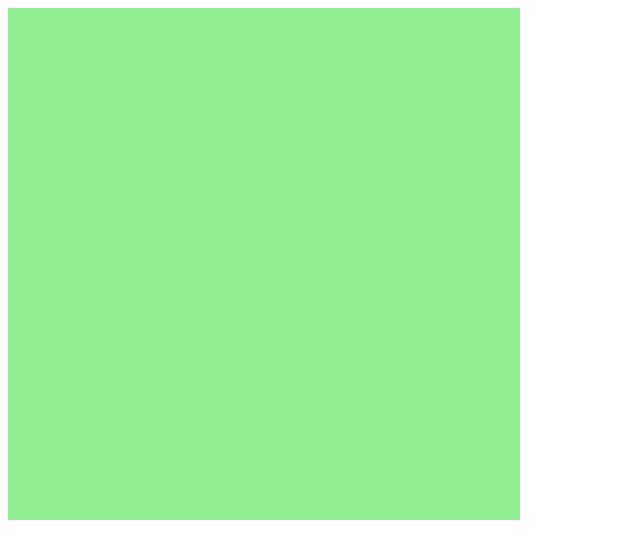
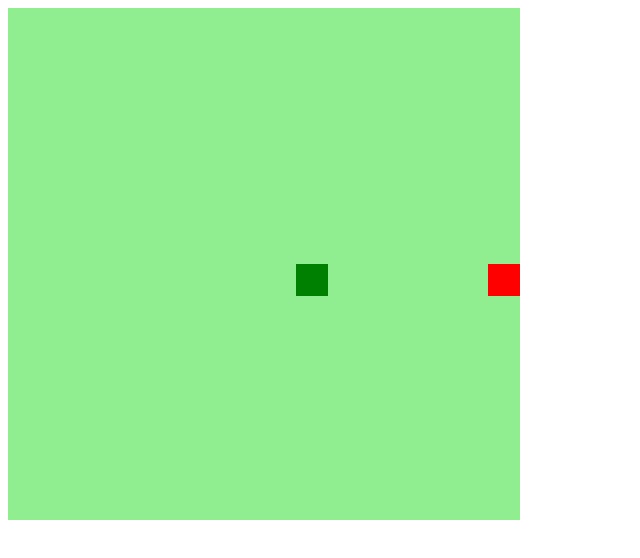
Before and after one commit to WTC13/snake_game, a plain HTML site: page index.html in a window 1280 px wide. Shown: the whole page, without its empty margins (0-640 px from the left). Drawn offline with Linux system fonts and the light colour scheme.

Commit message:
criar a comida

```diff
--- a/index.html
+++ b/index.html
@@ -1,11 +1,11 @@
 <!DOCTYPE html>
-<html lang="en">
+<html lang="pt-br">
 <head>
     <meta charset="UTF-8">
     <meta http-equiv="X-UA-Compatible" content="IE=edge">
     <meta name="viewport" content="width=device-width, initial-scale=1.0">
     <link rel="stylesheet" href="style.css">
-    <script defer src="main.js"></script>
+    <script defer src="script.js"></script>
     <title>Snake Game</title>
 </head>
 <body>
--- a/main.js
+++ b/script.js
@@ -8,6 +8,10 @@ snake [0] = {
 }
 
 let direction = "right";
+let food = {
+    x: Math.floor(Math.random() * 15 + 1) * box,
+    y: Math.floor(Math.random() * 15 + 1) * box
+}
 
 function criarBG(){
     context.fillStyle = "lightgreen";
@@ -16,9 +20,14 @@ function criarBG(){
 
 function criarCobrinha(){
     for(i = 0; i < snake.length; i++){
-        context.fillStyle = "greenstyle";
+        context.fillStyle = "green";
         context.fillRect(snake[i].x, snake[i].y, box, box);
     }
+}
+
+function drawFood(){
+    context.fillStyle = "red";
+    context.fillRect(food.x, food.y, box, box);
 }
 
 document.addEventListener("keydown", update);
@@ -26,8 +35,8 @@ document.addEventListener("keydown", update);
 function update(event){
     if(event.keyCode == 37 && direction != "right") direction = "left"
     if(event.keyCode == 38 && direction != "down") direction = "up"
-    if(event.keyCode == 39 && direction != "up") direction = "down"
-    if(event.keyCode == 40 && direction != "right") direction = "left"
+    if(event.keyCode == 39 && direction != "left") direction = "right"
+    if(event.keyCode == 40 && direction != "up") direction = "down"
 }
 
 function iniciarJogo(){
@@ -39,6 +48,7 @@ function iniciarJogo(){
 
     criarBG();
     criarCobrinha();
+    drawFood();
 
     let snakeX = snake[0].x;
     let snakeY = snake[0].y;
```
